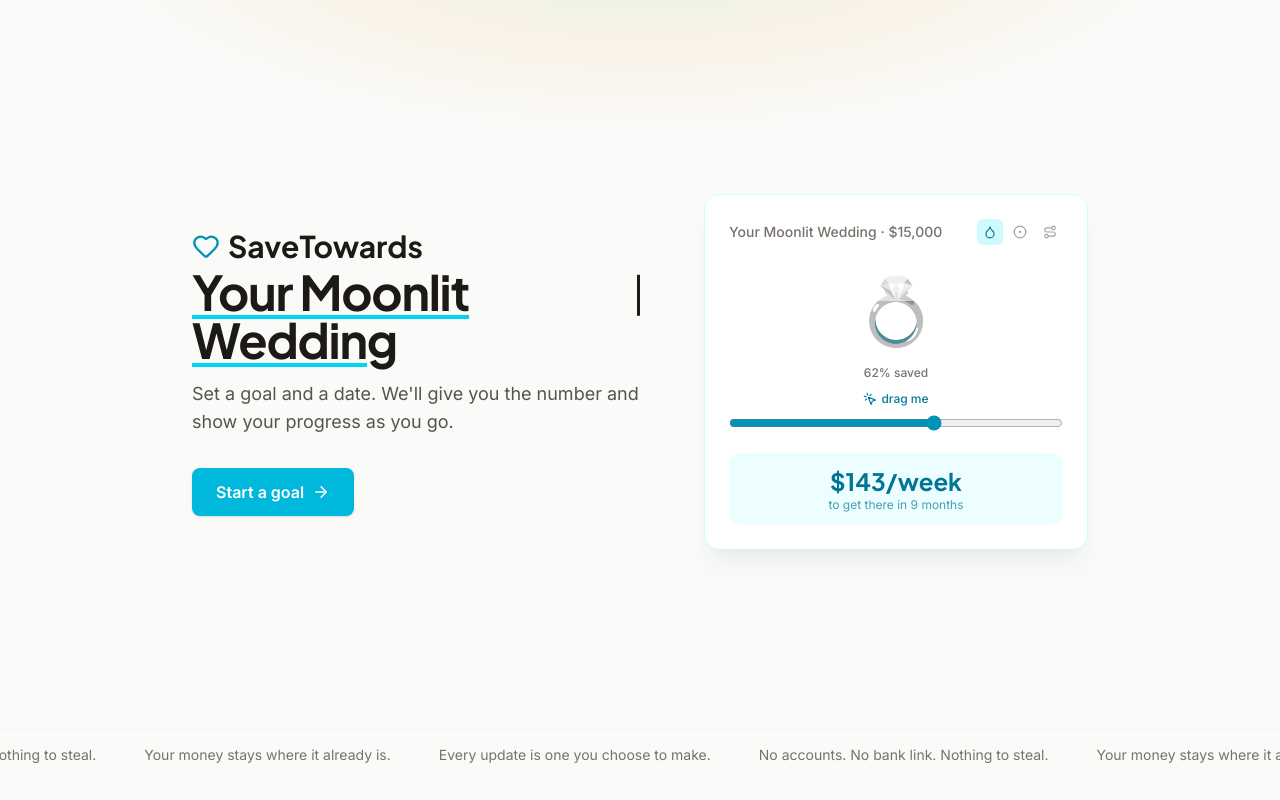
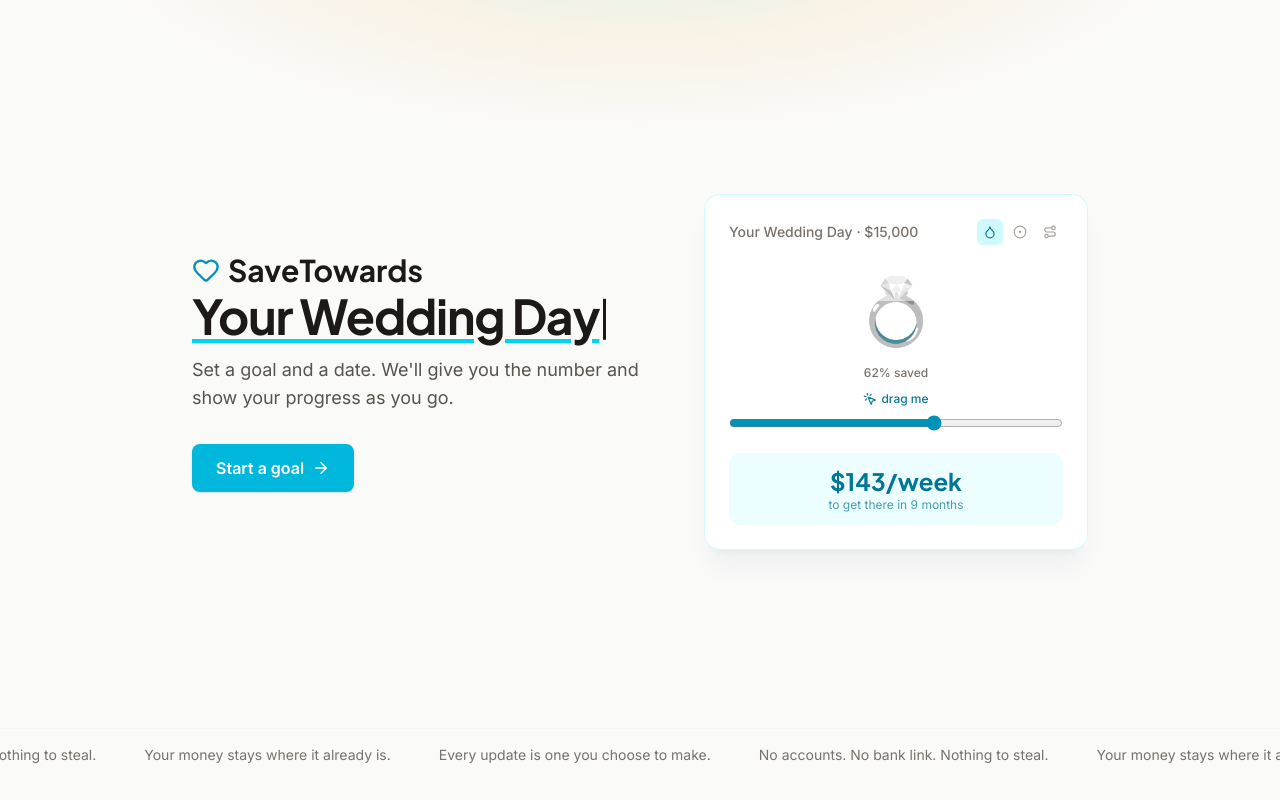
Before and after one commit to yichii/SaveTowards.com, a React (Vite) app: page / in a window 1280 px wide. Built offline with nearby package versions, Linux system fonts and the light colour scheme.

Commit message:
feat: update Hero component and useHeroDemo; enhance goal examples with new items and improve layout

```diff
--- a/src/components/landing/Hero.jsx
+++ b/src/components/landing/Hero.jsx
@@ -24,7 +24,7 @@ export function Hero({ onStart }) {
               />
               SaveTowards
             </div>
-            <p className="mt-1 flex items-baseline justify-center font-heading text-4xl font-bold tracking-tight text-stone-900 sm:justify-start sm:text-5xl">
+            <p className="mt-1 font-heading text-4xl font-bold tracking-tight text-stone-900 sm:text-5xl">
               <span className="underline decoration-cyan-400 decoration-4 underline-offset-4">{demo.typed}</span>
               <span className="ml-1 inline-block h-[0.85em] w-[3px] translate-y-[0.1em] bg-stone-900 animate-cursor-blink motion-reduce:animate-none" />
             </p>
--- a/src/components/landing/useHeroDemo.js
+++ b/src/components/landing/useHeroDemo.js
@@ -1,12 +1,14 @@
 import { useEffect, useRef, useState } from 'react'
-import { Plane, Car, Heart } from 'lucide-react'
+import { Plane, Car, Heart, Laptop, Home } from 'lucide-react'
 import { usePrefersReducedMotion } from '../../hooks/usePrefersReducedMotion'
 import { calculateSavingsPlan } from '../../utils/calculations'
 
 export const EXAMPLE_GOALS = [
   { phrase: 'Your Toyota Camry', label: 'Your Toyota Camry · $6,000', icon: Car, emoji: '🚗', amount: 6000, weeks: 20, pct: 76 },
-  { phrase: 'Your Moonlit Wedding', label: 'Your Moonlit Wedding · $15,000', icon: Heart, emoji: '💍', amount: 15000, weeks: 40, pct: 62 },
+  { phrase: 'Your Wedding Day', label: 'Your Wedding Day · $15,000', icon: Heart, emoji: '💍', amount: 15000, weeks: 40, pct: 62 },
   { phrase: 'Your Trip to Vegas', label: 'Your Trip to Vegas · $2,400', icon: Plane, emoji: '✈️', amount: 2400, weeks: 12, pct: 35 },
+  { phrase: 'Your New Laptop', label: 'Your New Laptop · $1,800', icon: Laptop, emoji: '💻', amount: 1800, weeks: 10, pct: 50 },
+  { phrase: 'Your Dream Home', label: 'Your Dream Home · $20,000', icon: Home, emoji: '🏠', amount: 20000, weeks: 52, pct: 45 },
 ]
 
 const DELETE_MS_PER_CHAR = 30
```
